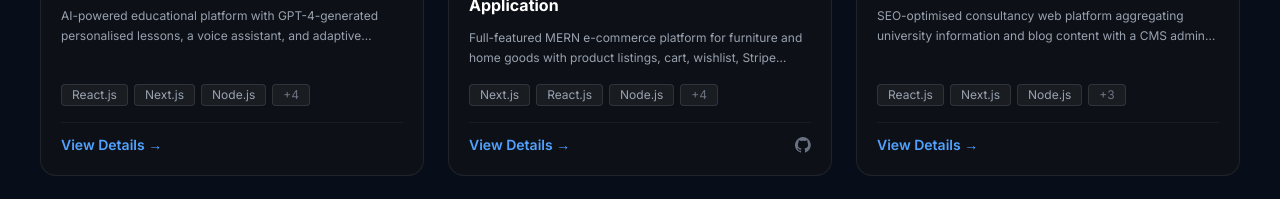
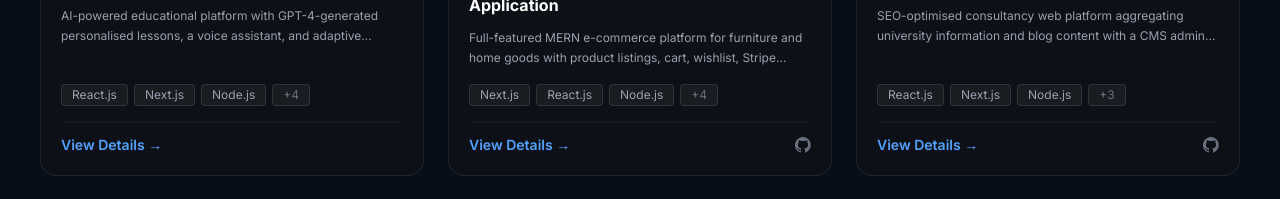
Before and after one commit to Anharhehe/Anharhehe, a Next.js app: page /projects in a window 1280 px wide. Shown: the part 2020-2219 px from the top of the page. Built offline with nearby package versions, Linux system fonts and the light colour scheme.

Commit message:
fixed the github repo issue for consultancy website

```diff
--- a/src/data/projects.ts
+++ b/src/data/projects.ts
@@ -272,7 +272,7 @@ export const PROJECTS: Project[] = [
     tech: ['React.js', 'Next.js', 'Node.js', 'MongoDB', 'TailwindCSS', 'Nodemailer'],
     categories: ['Full Stack'],
     images: ['/l1.png', '/l2.png', '/l3.png', '/l4.png', '/l5.png', '/l6.png', '/l7.png', '/l8.png', '/l9.png', '/l10.png' ],
-    github: '',
+    github: 'https://github.com/Anharhehe/China-Blog-Website',
     featured: false,
     status: 'Live',
     bullets: [
```
